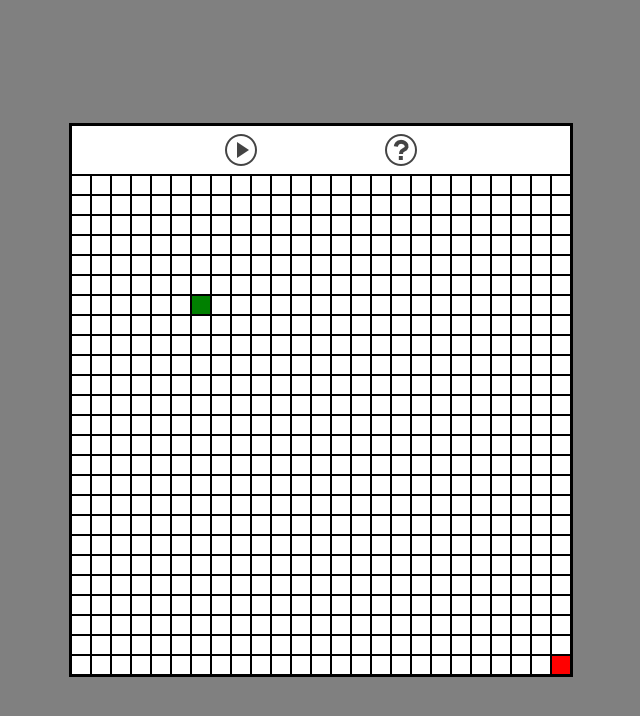
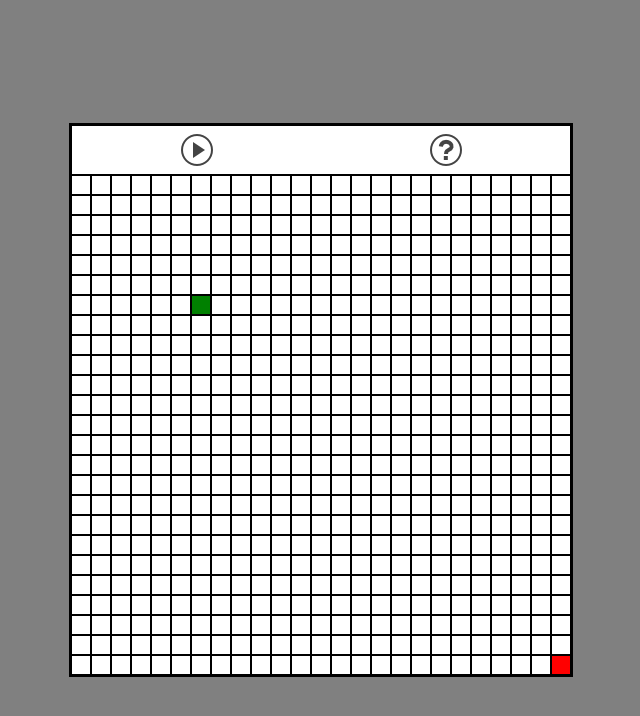
Before and after one commit to GustavoGaldino/PathFindingVisualizer, a React (Create React App) app in the folder path-finding-app/: page / in a window 1280 px wide. Shown: the top 716 px of the page, without its empty margins (319-959 px from the left). Built offline with nearby package versions, Linux system fonts and the light colour scheme.

Commit message:
Added justify-content: space-around rule to GridHeader

```diff
--- a/path-finding-app/src/components/GridContainer/GridHeader/styles.css
+++ b/path-finding-app/src/components/GridContainer/GridHeader/styles.css
@@ -1,7 +1,7 @@
 .grid-header{
     display: flex;
     align-items: center;
-    justify-content: center;
+    justify-content: space-around;
     border: solid 1px black;
     padding: .5rem 0;
     background-color: white;
@@ -13,7 +13,3 @@
     align-items: center;
     justify-content: center;
 }
-
-.icon{
-    margin: 0 4rem;
-}
```
